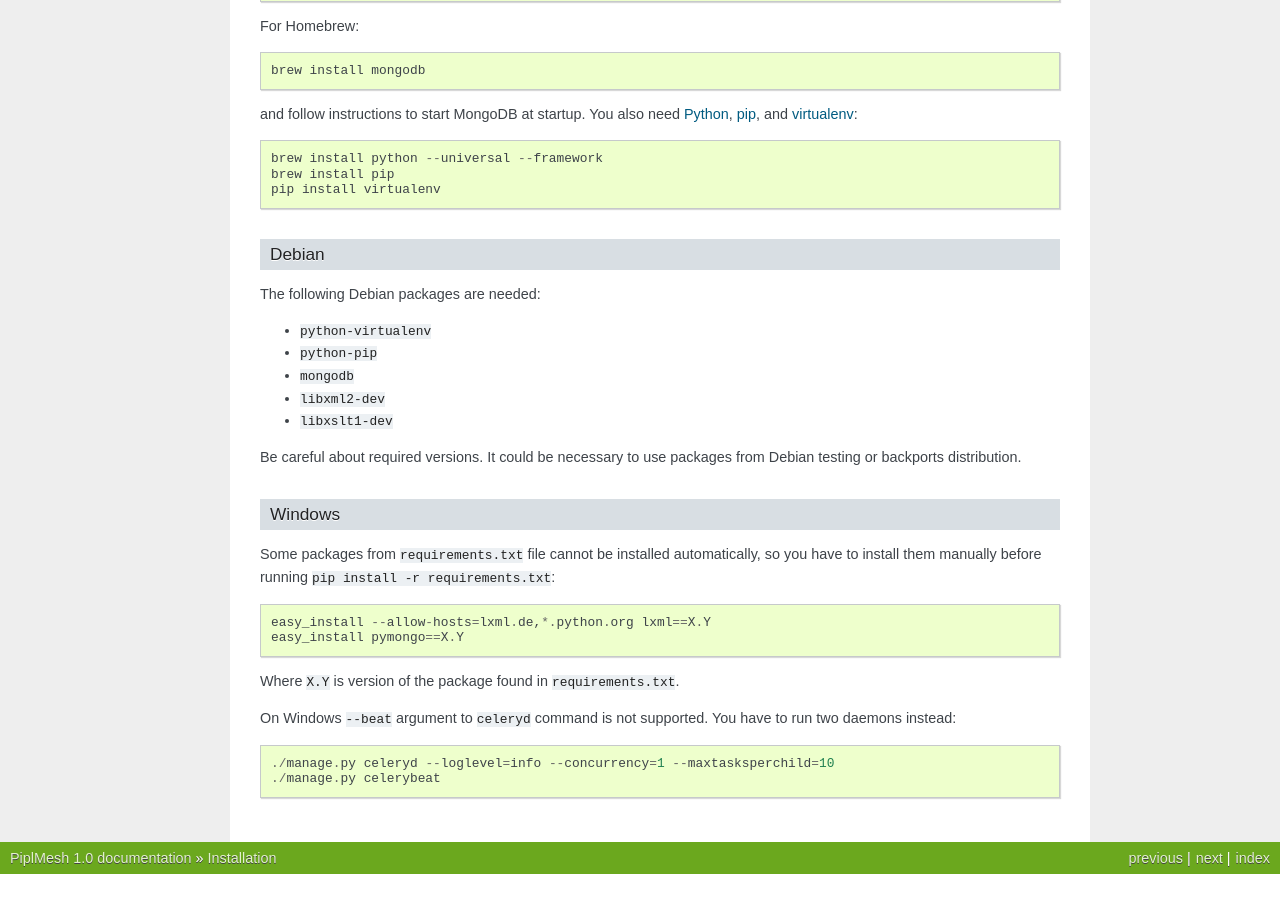
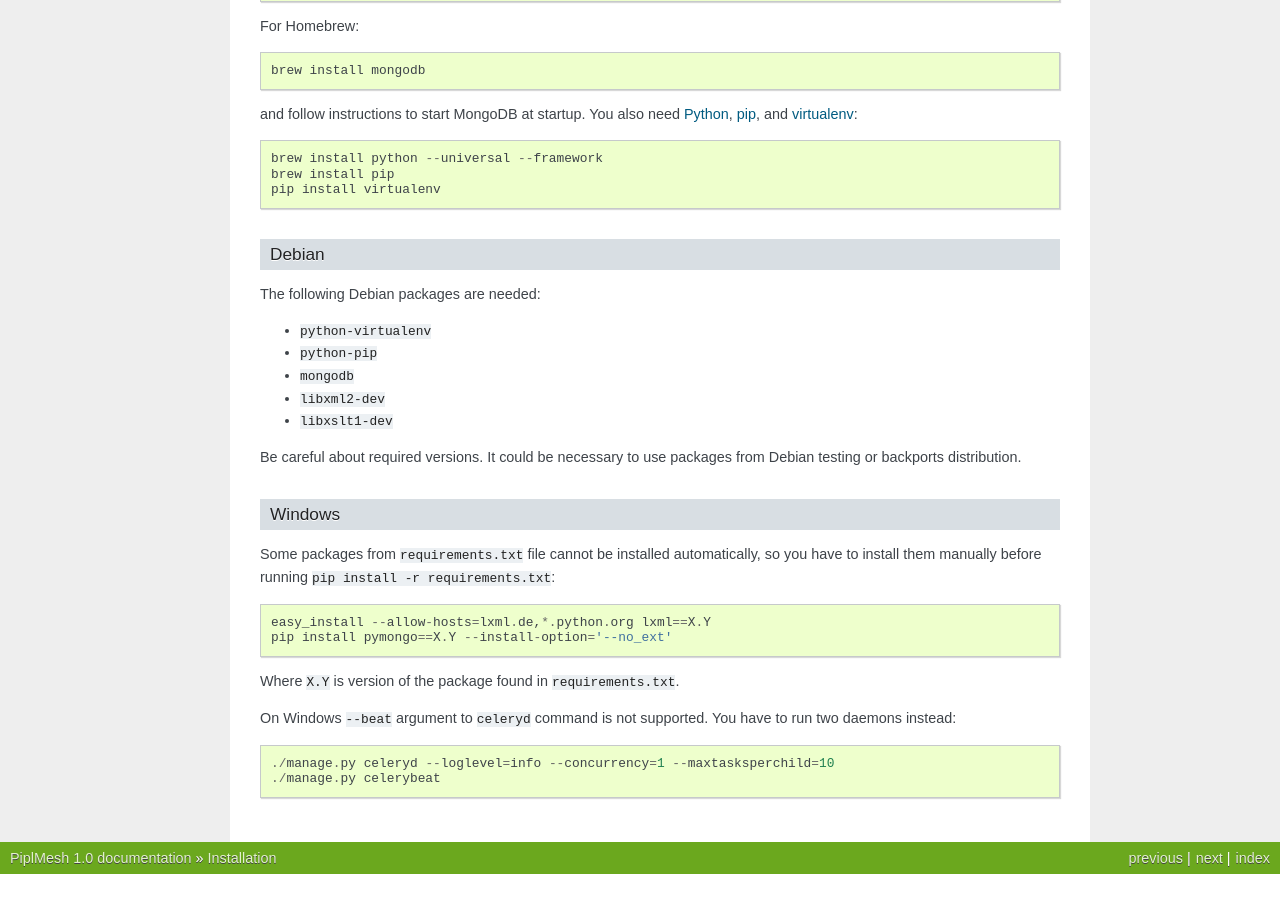
Before and after one commit to wlanslovenija/PiplMesh, a Sphinx documentation site: the page built from docs/installation.rst, in a window 1280 px wide and 900 px high, scrolled down 1547 px. Built offline with Sphinx 7.4.7, drawn with Linux system fonts in a browser that asks for light colours.

Commit message:
Use pip instead.

```diff
--- a/docs/installation.rst
+++ b/docs/installation.rst
@@ -126,7 +126,7 @@ so you have to install them manually before running ``pip install -r
 requirements.txt``::
 
     easy_install --allow-hosts=lxml.de,*.python.org lxml==X.Y
-    easy_install pymongo==X.Y
+    pip install pymongo==X.Y --install-option='--no_ext'
 
 Where ``X.Y`` is version of the package found in ``requirements.txt``.
 
```
